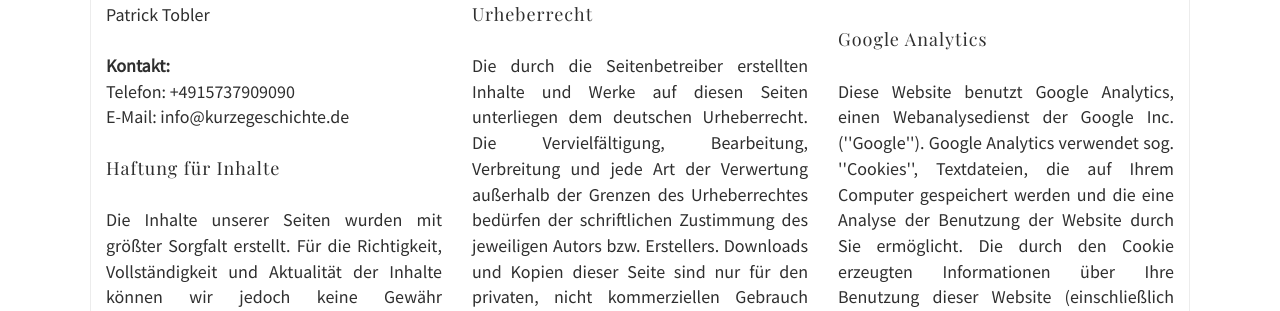
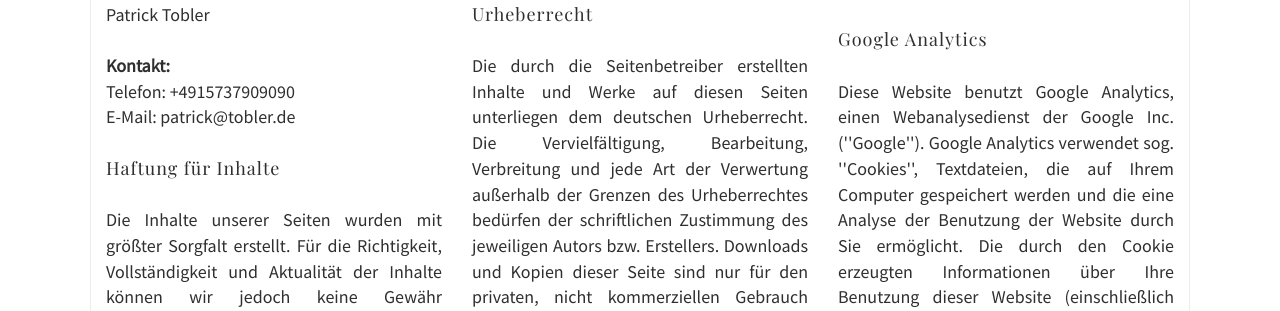
Before and after one commit to Padierfind/Kurzegeschichte, a Flask app: page /imprint in a window 1280 px wide. Shown: the part 426-737 px from the top of the page. Run offline with Flask 2, Linux system fonts and the light colour scheme; some libraries are stand-ins or nearby versions.

Commit message:
Frontend: Updated contact email

```diff
--- a/templates/imprint.html
+++ b/templates/imprint.html
@@ -115,7 +115,7 @@
 
                         <b>Kontakt:</b><br>
                         Telefon: +4915737909090<br>
-                        E-Mail: <a href='mailto:info@kurzegeschichte.de'>info@kurzegeschichte.de</a>
+                        E-Mail: <a href='mailto:patrick@tobler.de'>patrick@tobler.de</a>
                         </br><br>
                         <div class="title">Haftung für Inhalte</div>
                         <br>
```
